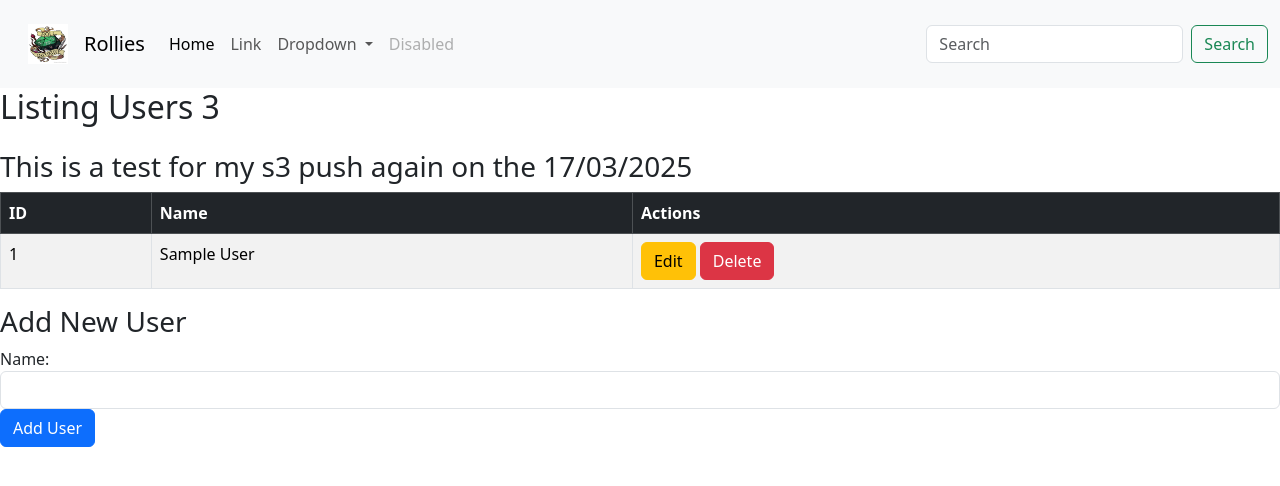
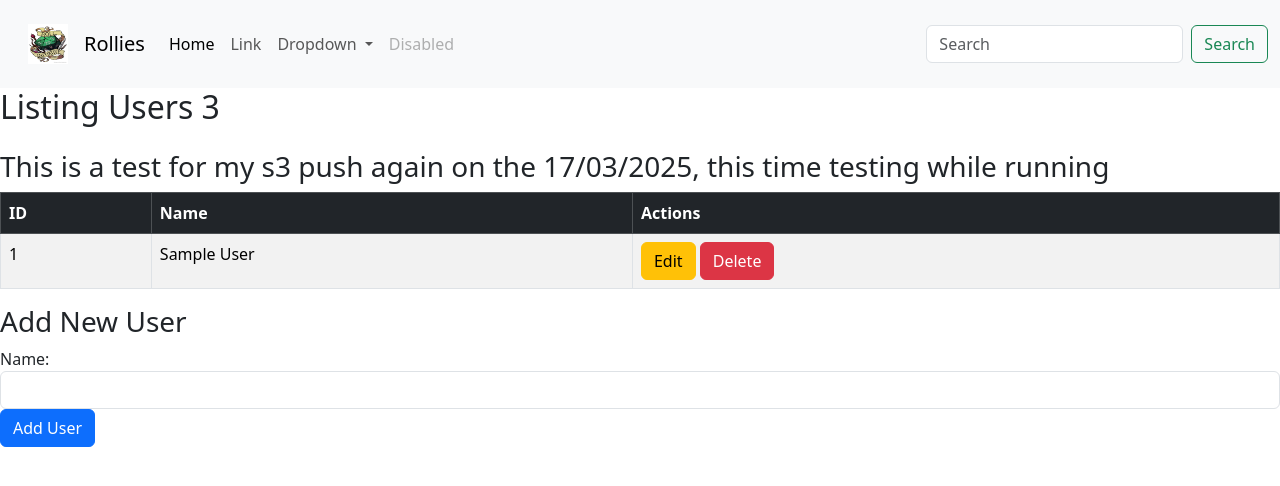
Before and after one commit to CodingWithGavin/collegeproject, a Flask app: page / in a window 1280 px wide. Shown: the top 486 px of the page. Run offline with Flask 3, Linux system fonts and the light colour scheme; tables that the repository leaves empty hold one stand-in row (values such as "Sample post").

Commit message:
Testing our S3 push third time for a push while the instance is active

```diff
--- a/app/templates/home/index.html
+++ b/app/templates/home/index.html
@@ -16,7 +16,7 @@
 
     <h2 class="mb-4">Listing Users 3 </h2>
 
-    <h3> This is a test for my s3 push again on the 17/03/2025 </h3>
+    <h3> This is a test for my s3 push again on the 17/03/2025, this time testing while running </h3>
 
     <table class="table table-striped table-bordered table-hover">
         <thead class="table-dark">
```
